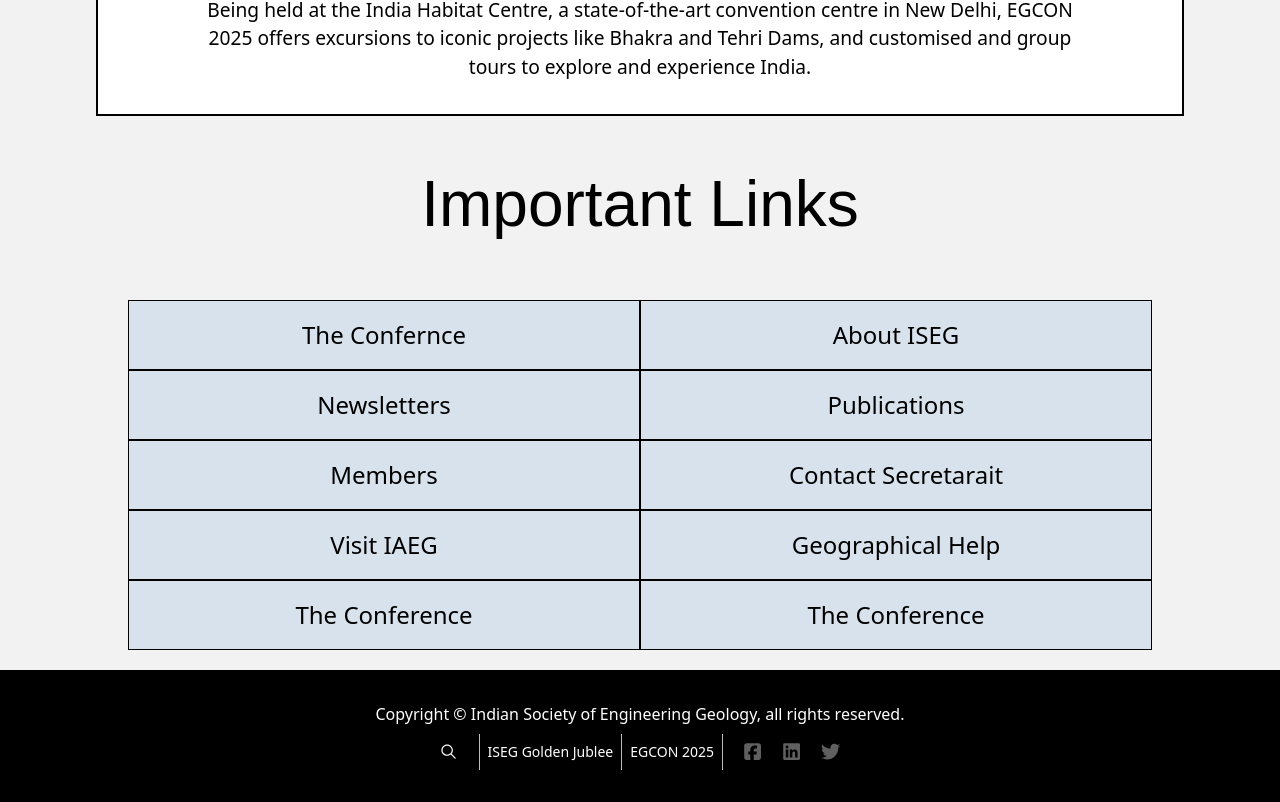
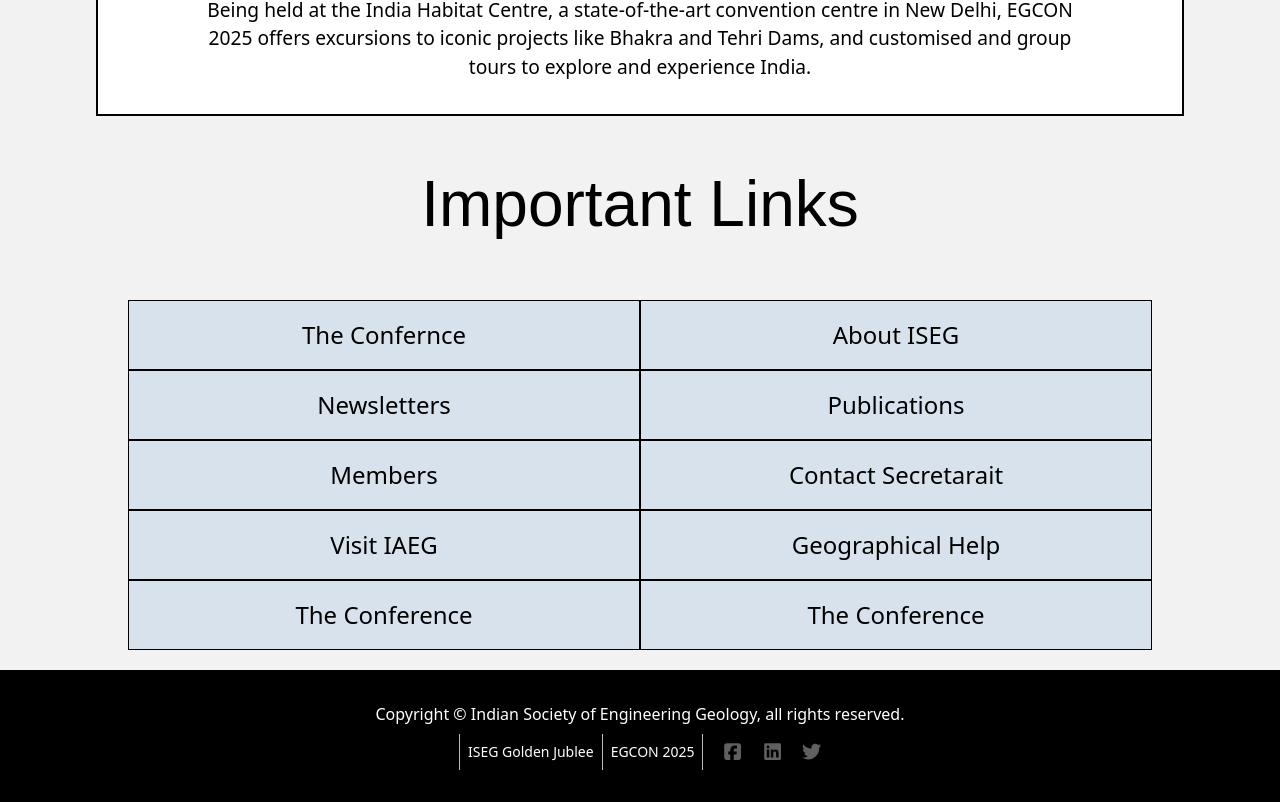
Before and after one commit to HarnoorAulakh1/ISEG, a React (Vite) app: page / in a window 1280 px wide. Shown: the part 1044-1846 px from the top of the page. Built offline with nearby package versions, Linux system fonts and the light colour scheme; a web font is replaced by a local one.

Commit message:
search removed

```diff
--- a/index.html
+++ b/index.html
@@ -15,8 +15,5 @@
   <body>
     <div id="root"></div>
     <script type="module" src="/src/main.tsx"></script>
-    <script async src="https://cse.google.com/cse.js?cx=6318348479b1b454d">
-    </script>
-    <div class="gcse-search"></div>
   </body>
 </html>
--- a/src/components/footer.tsx
+++ b/src/components/footer.tsx
@@ -10,7 +10,6 @@
         Copyright © Indian Society of Engineering Geology, all rights reserved.
       </h1>
       <div className="w-full md:flex hidden  gap-5 items-center flex-row justify-center md:pl-10 md:pr-10 pl-5 pr-5">
-        <IoIosSearch className="cursor-pointer text-[1.2rem]" />
         <div className="flex flex-row gap-0">
           <p className="text-sm font-light border-x-[1px] cursor-pointer py-2 px-1 md:px-2 border-[#bdbcbc]">
             ISEG Golden Jublee
```
